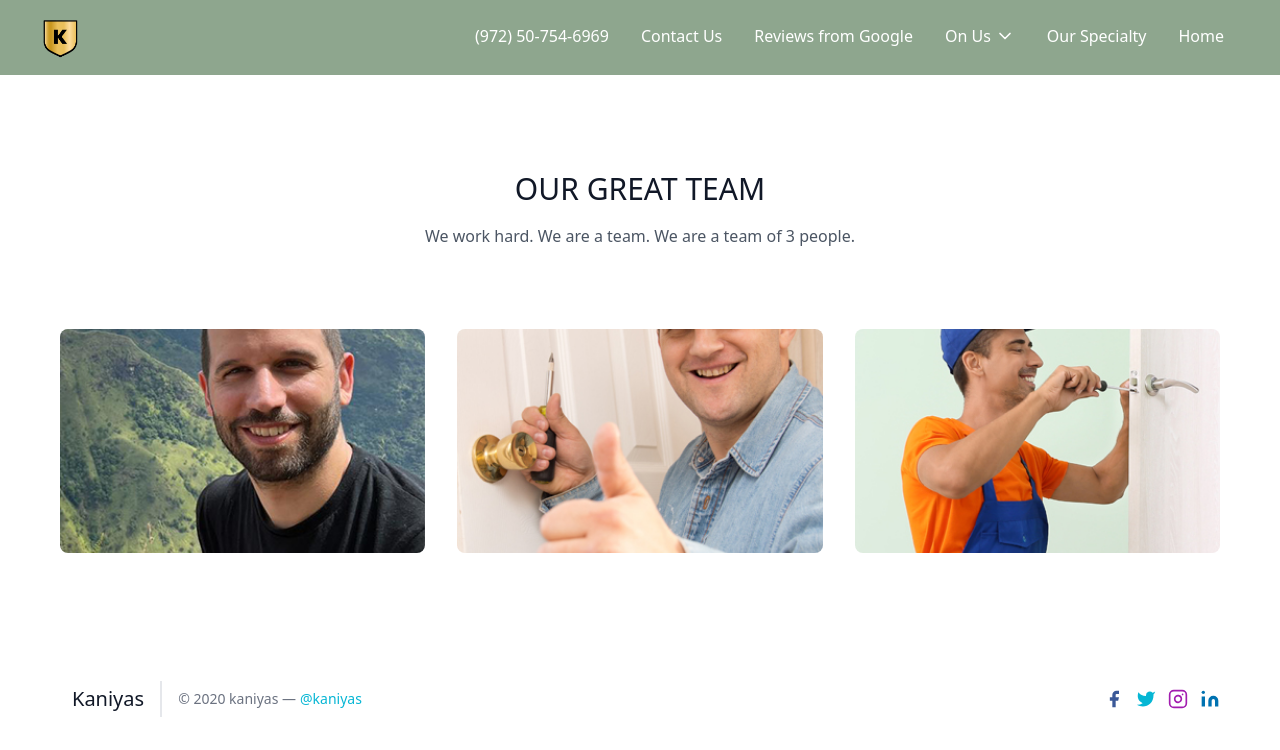
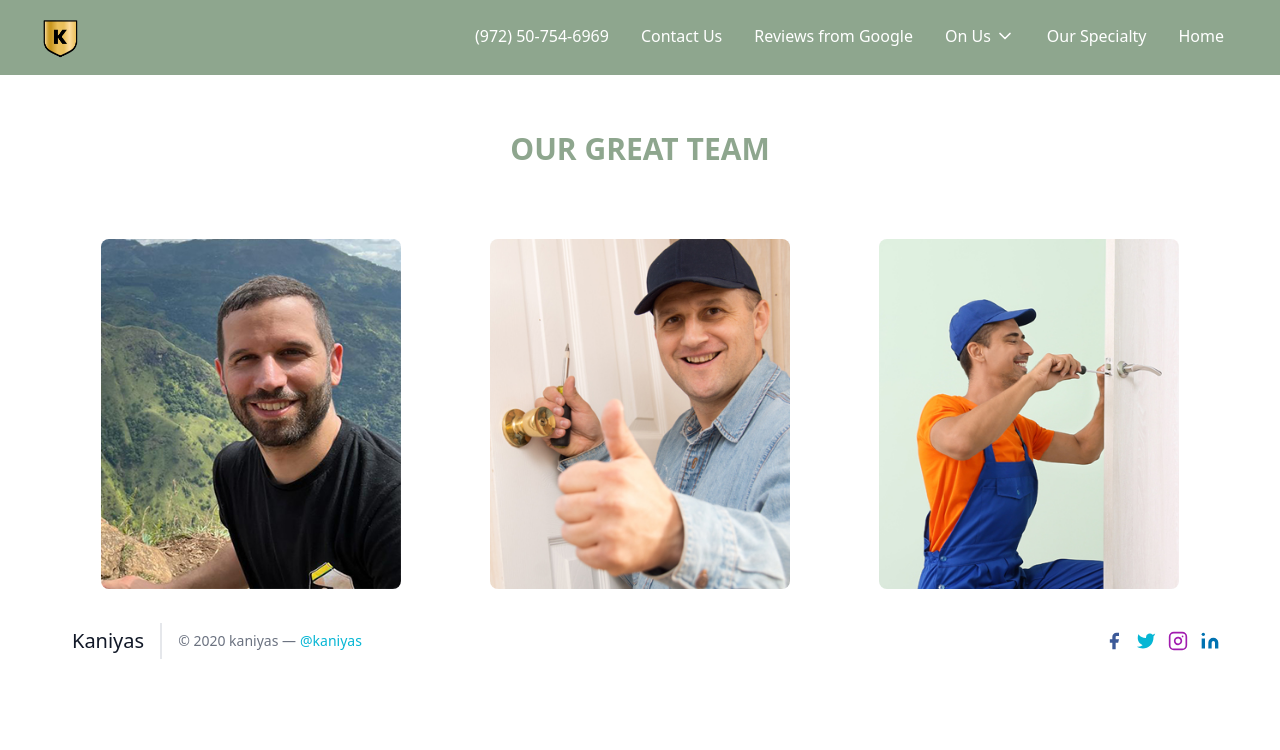
Before and after one commit to devUnzip/Kaniyas-Services, a Next.js app: page / in a window 1280 px wide. Shown: the top 750 px of the page. Built offline with nearby package versions, Linux system fonts and the light colour scheme.

Commit message:
[FIX] our team section

```diff
--- a/components/Team/Team.jsx
+++ b/components/Team/Team.jsx
@@ -1,3 +1,4 @@
+import Image from "next/image";
 import React from "react";
 
 const Team = ({ team }) => {
@@ -5,18 +6,19 @@
 
   return (
     <>
-      <div class="lg:w-1/3 sm:w-1/2 p-4 ">
-        <div class="flex relative rounded-lg">
+      <div className="lg:w-1/3 sm:w-full p-4 ">
+        <div className="flex relative rounded-lg">
           <img
             alt="Team Members Images"
-            class="absolute inset-0 w-full h-full object-cover object-center rounded-lg"
+            className="absolute inset-0 w-full h-full object-cover object-center rounded-lg"
             src={Img}
           />
-          <div class="px-8 py-5 relative z-10  m-2 border-gray-200 bg-white opacity-0 hover:opacity-100">
-            <h1 class="title-font text-lg font-medium text-gray-900 mb-3">
+
+          <div className="px-8 py-5 relative z-10  m-2 border-gray-200 bg-white opacity-0 hover:opacity-100">
+            <h1 className="title-font text-lg font-medium text-gray-900 mb-3">
               {name}
             </h1>
-            <p class="text-2xl ">{description}</p>
+            <p className="text-2xl ">{description}</p>
           </div>
         </div>
       </div>
--- a/components/Team/Teams.jsx
+++ b/components/Team/Teams.jsx
@@ -1,3 +1,4 @@
+import Image from "next/image";
 import React from "react";
 import Team from "./Team";
 const Teams = () => {
@@ -22,72 +23,67 @@
     },
   ];
   return (
-    <div>
-      <section class="text-gray-600 body-font">
-        <div class="container px-5 py-24 mx-auto">
-          <div class="flex flex-col text-center w-full mb-20">
-            <h1 class="sm:text-3xl text-2xl font-medium title-font mb-4 text-gray-900">
+    <>
+      <div className="container ">
+        <div className="flex flex-col text-center w-full ">
+          <h1 className="sm:text-3xl text-2xl font-bold text-primary my-14">
             OUR GREAT TEAM
           </h1>
-            <p class="lg:w-2/3 mx-auto leading-relaxed text-base">
-              We work hard. We are a team. We are a team of 3 people.
-            </p>
         </div>
-          <div class="flex flex-wrap -m-4">
-            {/* Cards Start */}
-            {teamData.map((team) => (
-              <Team
-              key={team.id} team={team}
-              ></Team>
-            ))}
+        <div className="flex justify-between flex-col md:flex-row items-center">
+          <div className="lg:w-1/3 sm:w-1/2 p-4 ">
+            <div className="flex justify-center relative">
+              <div className="absolute h-[350px] w-[300px]">
+                <Image
+                  src={teamData[0].Img}
+                  layout="fill"
+                  className="rounded-lg"
+                />
+              </div>
+              <div className=" relative z-10 mt-4 h-[320px] w-[275px] flex flex-col justify-center items-center text-center  bg-white opacity-0 transition-all duration-150 hover:opacity-100">
+                <h3>Gal Lebkowitz</h3>
 
-            {/* <div class="lg:w-1/3 sm:w-1/2 p-4 ">
-               <div class="flex relative">
-                 <img
-                   alt="gallery"
-                   class="absolute inset-0 w-full h-full object-cover object-center rounded-lg"
-                   src="/assets/IMG-2.jpg"
-                 />
-                 <div class="px-8 py-10 relative z-10 w-full border-4 border-gray-200 bg-white opacity-0 hover:opacity-100">
-                   <h2 class="tracking-widest text-sm title-font font-medium text-indigo-500 mb-1">
-                     THE SUBTITLE
-                   </h2>
-                   <h1 class="title-font text-lg font-medium text-gray-900 mb-3">
-                     The Catalyzer
-                   </h1>
-                   <p class="leading-relaxed">
-                     Photo booth fam kinfolk cold-pressed sriracha leggings
-                     jianbing microdosing tousled waistcoat.
+                <p className="leading-relaxed">
+                  Locksmith And Camera Installer
                 </p>
               </div>
             </div>
           </div>
-             <div class="lg:w-1/3 sm:w-1/2 p-4 ">
-               <div class="flex relative">
-                 <img
-                   alt="gallery"
-                   class="absolute inset-0 w-full h-full object-cover object-center rounded-lg"
-                   src="/assets/IMG-3.jpeg"
+          <div className="lg:w-1/3 sm:w-1/2 p-4">
+            <div className="flex justify-center relative">
+              <div className="absolute h-[350px] w-[300px]">
+                <Image
+                  src={teamData[1].Img}
+                  layout="fill"
+                  className="rounded-lg"
                 />
-                 <div class="px-8 py-10 relative z-10 w-full border-4 border-gray-200 bg-white opacity-0 hover:opacity-100">
-                   <h2 class="tracking-widest text-sm title-font font-medium text-indigo-500 mb-1">
-                     THE SUBTITLE
-                   </h2>
-                   <h1 class="title-font text-lg font-medium text-gray-900 mb-3">
-                     The 400 Blows
-                   </h1>
-                   <p class="leading-relaxed">
-                     Photo booth fam kinfolk cold-pressed sriracha leggings
-                     jianbing microdosing tousled waistcoat.
-                   </p>
+              </div>
+              <div className=" relative z-10 mt-4 h-[320px] w-[275px] flex flex-col justify-center items-center text-center  bg-white opacity-0 transition-all duration-150 hover:opacity-100">
+                <h3>Avi Goldberg</h3>
+
+                <p className="leading-relaxed">Locksmith</p>
               </div>
             </div>
-             </div> */}
-            {/* Cards End */}
+          </div>
+          <div className="lg:w-1/3 sm:w-1/2 p-4">
+            <div className="flex justify-center relative">
+              <div className="absolute h-[350px] w-[300px]">
+                <Image
+                  src={teamData[2].Img}
+                  layout="fill"
+                  className="rounded-lg"
+                />
+              </div>
+              <div className=" relative z-10 mt-4 h-[320px] w-[275px] flex flex-col justify-center items-center text-center  bg-white opacity-0 transition-all duration-150 hover:opacity-100">
+                <h3>Moti Levy</h3>
+
+                <p className="leading-relaxed">Locksmith</p>
               </div>
             </div>
-      </section>
           </div>
+        </div>
+      </div>
+    </>
   );
 };
 
```
Lines whose indentation alone changed are shown as unchanged.
